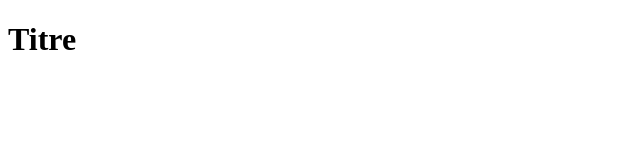
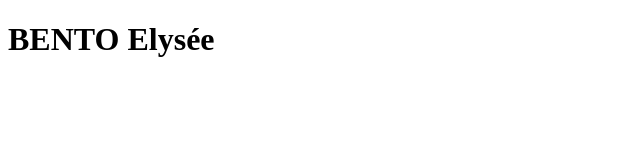
Before and after one commit to Exosupra/mon-cv, a plain HTML site: page index.html in a window 1280 px wide. Shown: the whole page, without its empty margins (0-640 px from the left). Drawn offline with Linux system fonts and the light colour scheme.

Commit message:
Changement du titre

```diff
--- a/index.html
+++ b/index.html
@@ -6,6 +6,6 @@
         <link rel="stylesheet" href="style.css" />
     </head>
     <body>
-        <h1>Titre</h1>
+        <h1>BENTO Elysée</h1>
     </body>
 </html>
```
